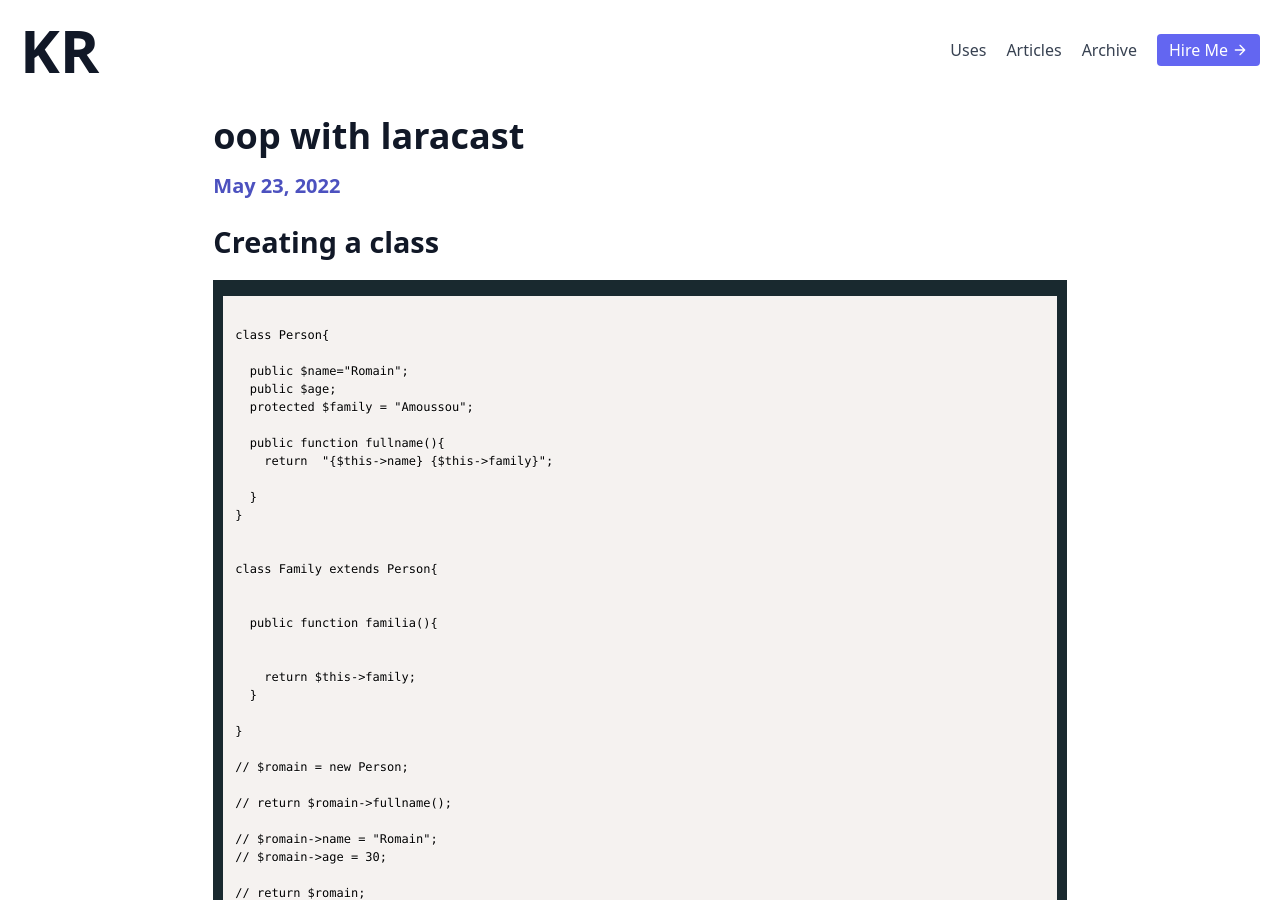
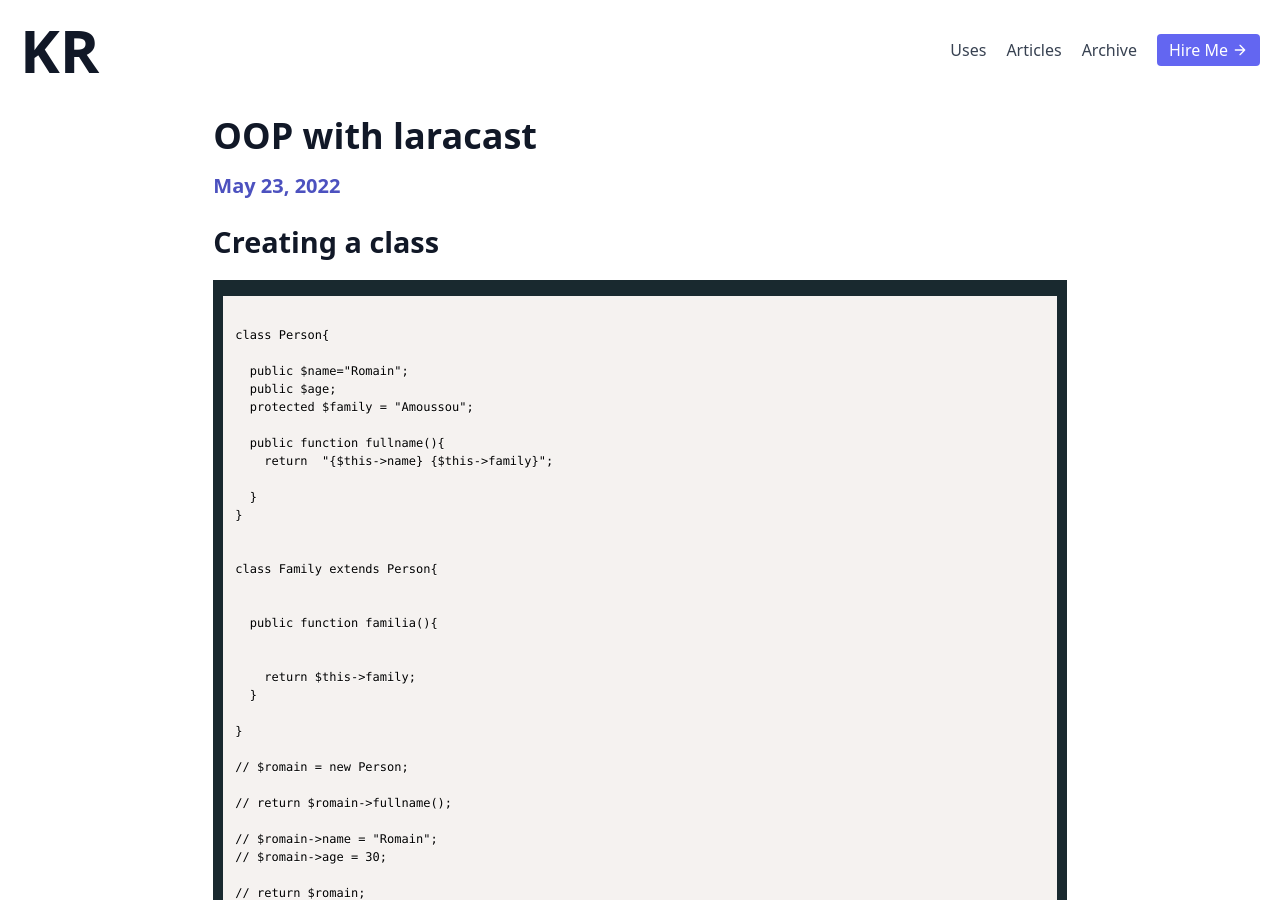
Before and after one commit to iamkarsoft/iamkarsoft.github.io, a Jekyll site: the page built from _posts/2022-05-23-oop-with-laracast.md, in a window 1280 px wide and 900 px high. Built offline with Jekyll 4.4.1, drawn with Linux system fonts in a browser that asks for light colours; nearby versions of some CDN libraries.

Commit message:
update note

```diff
--- a/_posts/2022-05-23-oop-with-laracast.md
+++ b/_posts/2022-05-23-oop-with-laracast.md
@@ -1,6 +1,6 @@
 ---
 layout: post
-title:  "oop with laracast"
+title:  "OOP with laracast"
 date:   2022-05-23
 categories: course oop
 ---
```
